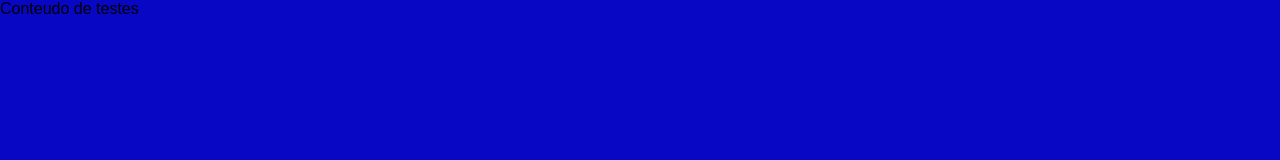
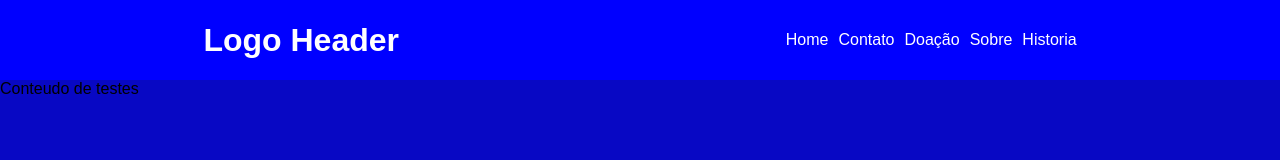
Before and after one commit to JoaoLeandroo/testing-git-branchs, a plain HTML site: page index.html in a window 1280 px wide. Drawn offline with Linux system fonts and the light colour scheme.

Commit message:
header estruturado

```diff
--- a/index.html
+++ b/index.html
@@ -7,6 +7,19 @@
     <link rel="stylesheet" href="./style.css">
 </head>
 <body>
+    <header class="header">
+        <a href="#">
+            <h1>Logo Header</h1>
+        </a>
+
+        <ul>
+            <li><a href="#">Home</a></li>
+            <li><a href="#">Contato</a></li>
+            <li><a href="#">Doação</a></li>
+            <li><a href="#">Sobre</a></li>
+            <li><a href="#">Historia</a></li>
+        </ul>
+    </header>
     <main>
         Conteudo de testes
     </main>
--- a/style.css
+++ b/style.css
@@ -3,9 +3,39 @@
     margin: 0;
     box-sizing: border-box;
     font-family: sans-serif;
+    list-style: none;
 }
 
 html, body {
     height: 100%;
     background-color: rgb(8, 8, 196);
 }
+
+.header {
+    max-width: 1920px;
+    width: 100%;
+    height: 80px;
+    background-color: #0000ff;
+
+    display: flex;
+    align-items: center;
+    padding: 10px;
+    justify-content: space-around;
+}
+
+.header a {
+    text-decoration: none;
+    color: #fff;
+}
+
+.header ul {
+    display: flex;
+    gap: 10px;
+}
+
+
+.header ul li:hover {
+    text-decoration: underline;
+    text-underline-offset: 5px;
+    color: #fff;
+}
```
